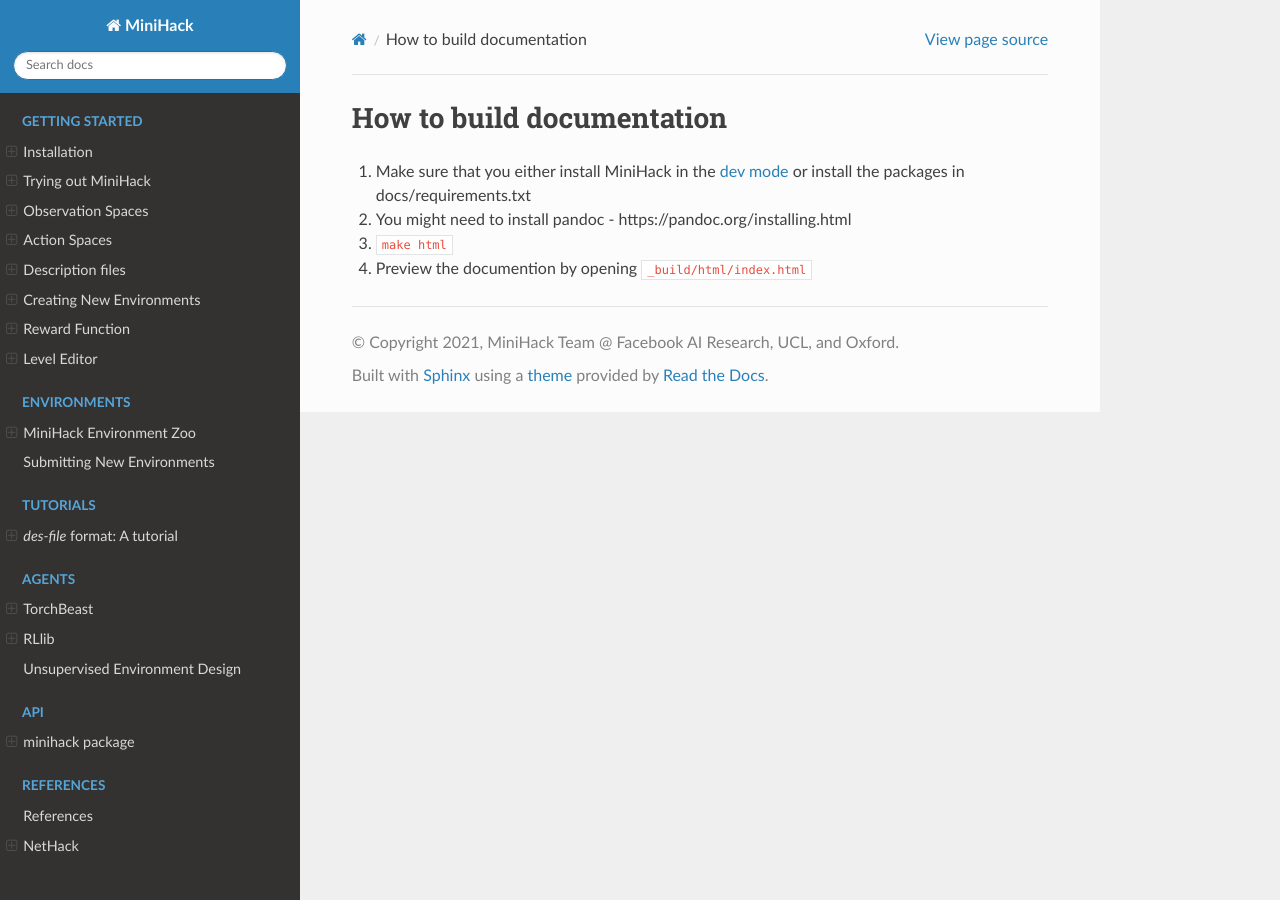
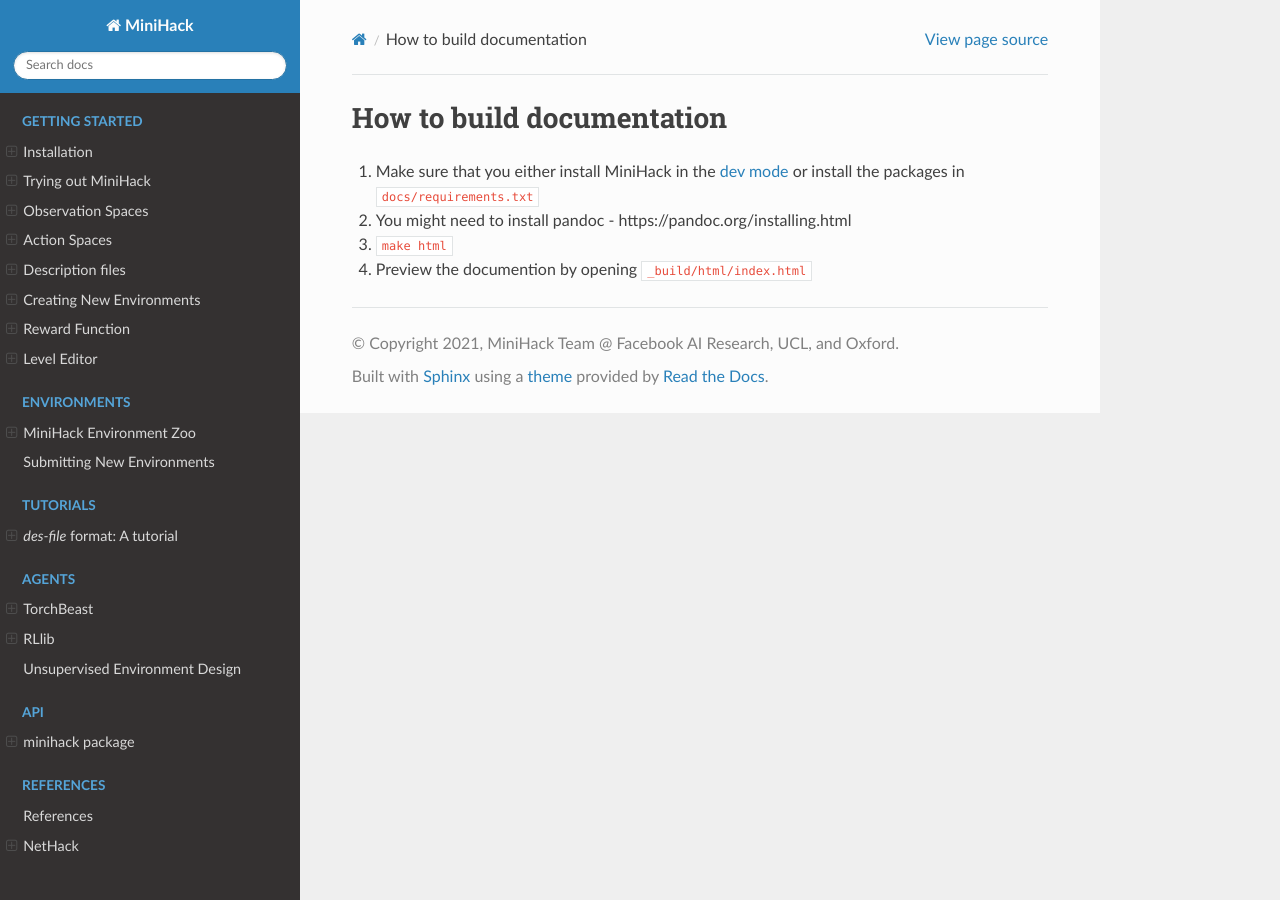
Before and after one commit to facebookresearch/minihack, a Sphinx documentation site: the page built from docs/README.md, in a window 1280 px wide. Built offline with Sphinx 7.4.7 and the Read the Docs theme 2.0.0, drawn with Linux system fonts in a browser that asks for light colours; pages that are not in the unit, such as notebooks, are missing from menus.

```diff
--- a/docs/README.md
+++ b/docs/README.md
@@ -1,6 +1,6 @@
 # How to build documentation
 
-1. Make sure that you either install MiniHack in the [dev mode](getting-started/installation.md) or install the packages in docs/requirements.txt
+1. Make sure that you either install MiniHack in the [dev mode](getting-started/installation.md) or install the packages in `docs/requirements.txt`
 2. You might need to install pandoc - https://pandoc.org/installing.html
 3. `make html`
 4. Preview the documention by opening `_build/html/index.html`
```
